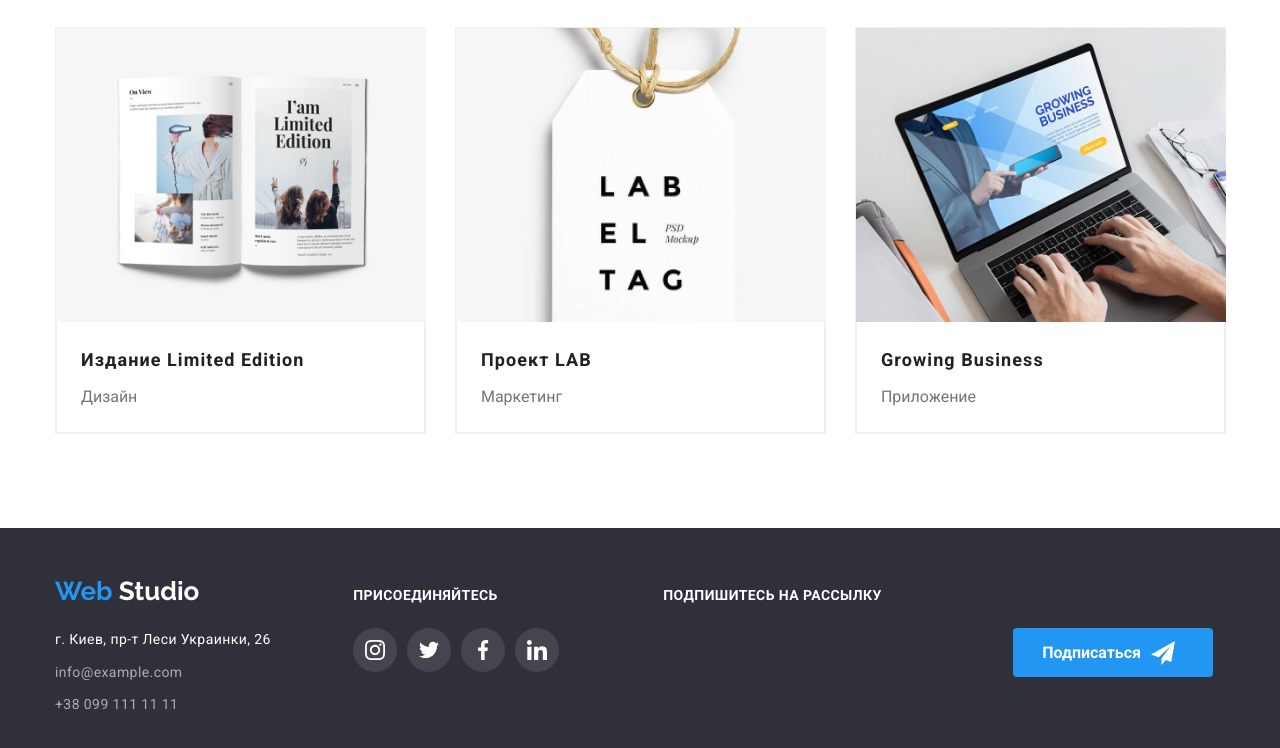
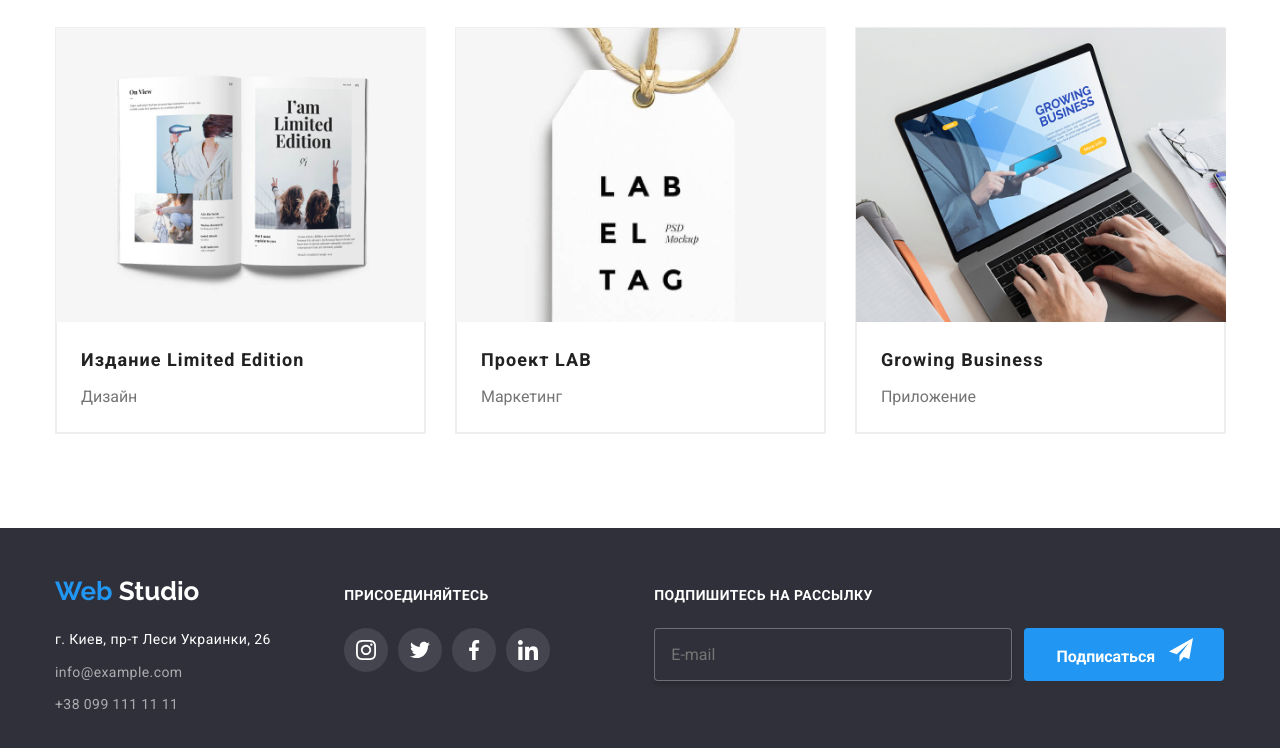
Before and after one commit to LysovEugene/goit-markup-hw-05, a plain HTML site: page portfolio.html in a window 1280 px wide. Shown: the part 1113-1861 px from the top of the page. Drawn offline with Linux system fonts and the light colour scheme.

Commit message:
разметка формы подписка ДЗ 6

```diff
--- a/css/styles.css
+++ b/css/styles.css
@@ -535,7 +535,7 @@ margin-right: 0;
 }
 
 .container-footer .footer-adress {
-  margin-right: 69px;
+  margin-right: 60px;
 }
 .container-footer .footer-join {
   margin-right: 94px;
@@ -629,15 +629,43 @@ address .link {
   margin-left: 10px;
 }
 
+.form-footer {
+  width: 570px;
+  /* outline: 1px solid tomato; */
+  margin-left: auto;
+  margin-right: auto;
+}
+.form-field {
+  display: inline-flex;
+  margin-top: 20px;
+  justify-content: space-evenly;
+}
+
+.form-field input {
+  width: 358px;
+  margin: 0;
+  padding: 0;
+  border: 1px solid rgba(255, 255, 255, 0.3);
+  box-sizing: border-box;
+  box-shadow: 0px 4px 4px rgba(0, 0, 0, 0.15);
+  border-radius: 4px;
+  background-color: var(--footer-bcr-color);
+  padding-top: 15px;
+  padding-bottom: 15px;
+  padding-left: 16px;
+
+  font-size: 16px;
+  line-height: 1.25;
+}
 .button-footer {
-  margin-left: 350px;
-  display: flex;
-  align-items: center;
+  margin-left: 12px;
   padding-left: 29px;
+
   padding-top: 10px;
   padding-right: 28px;
   padding-bottom: 10px;
 }
+
 /* фильтр портфолио */
 
 .section-portfolio {
--- a/portfolio.html
+++ b/portfolio.html
@@ -343,10 +343,19 @@
             </li>
           </ul>
         </div>
-        <div class="footer-signup">
+
         <div class="title-footer">
+          <form class="form-footer">
             <b class="title">Подпишитесь на рассылку</b>
-          </div>
+            <div class="form-field">
+              <label for="mail" class="label-footer"></label>
+              <input
+                class="input-footer"
+                type="email"
+                name="mail"
+                id="mail"
+                placeholder="E-mail"
+              />
               <a href="" class="button button-footer"
                 >Подписаться
                 <svg class="icon-send" width="24px" ; height="24px" ;>
@@ -354,6 +363,8 @@
                 </svg>
               </a>
             </div>
+          </form>
+        </div>
       </div>
     </footer>
   </body>
```
Also changed, not shown: index.html (+16 -16 lines). Lines whose indentation alone changed are shown as unchanged.
